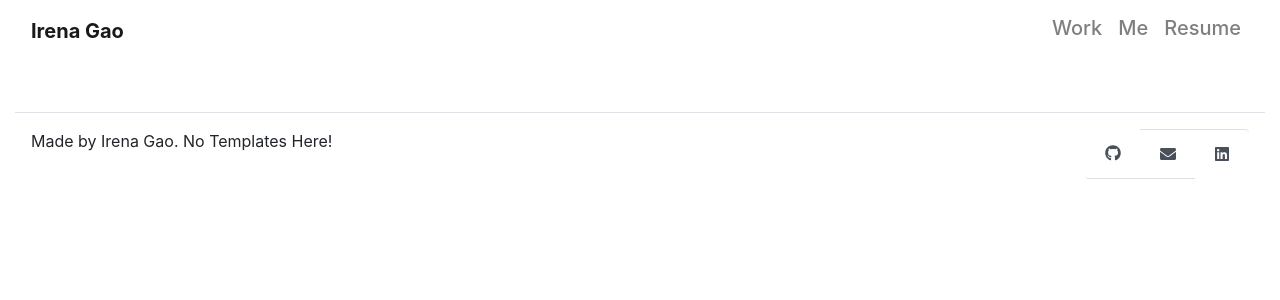
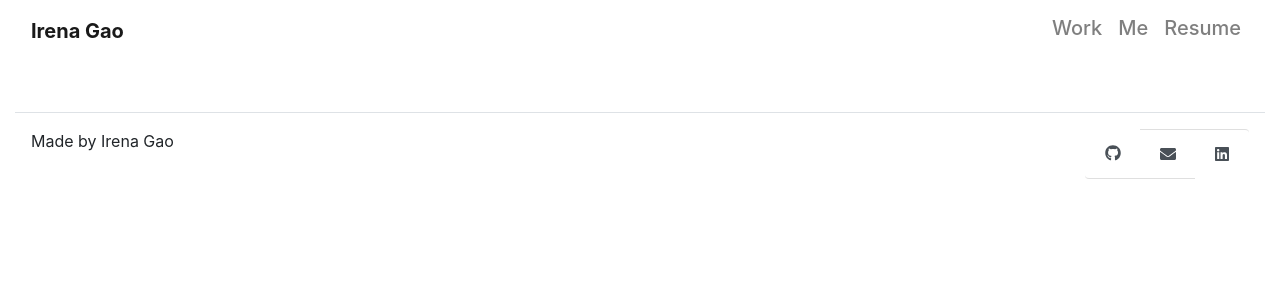
Before and after one commit to IrenaGao/website, a React (Create React App) app: page / in a window 1280 px wide. Shown: the top 300 px of the page. Built offline with nearby package versions, Linux system fonts and the light colour scheme.

Commit message:
Squash bugs

```diff
--- a/src/components/Card.js
+++ b/src/components/Card.js
@@ -19,7 +19,6 @@ function Card(props) {
                     <h3 class="card-title display-5 font-weight-semibold">{props.item.title}</h3>
                     <h5 class="card-text display-6 font-weight-light">{props.item.subTitle}</h5>
                     <Link className="card-link" to={props.item.link}>Learn More</Link>
-                    // <a href={props.item.link} className="card-link" target="_blank">Learn More</a>
                 </div>
             </div>
         </div>
--- a/src/components/Footer.js
+++ b/src/components/Footer.js
@@ -15,7 +15,7 @@ function Footer(){
             <Container fluid={true}>
                 <Row className="border-top justify-content-between p-3">
                     <Col className="p-0" md={3} sm={12}>
-                        Made by Irena Gao. No Templates Here!
+                        Made by Irena Gao
                     </Col>
                     <Col className="p-0 d-flex justify-content-end" md={3}>
                         <ListGroup horizontal variant="flush" className="bg-transparent">
```
